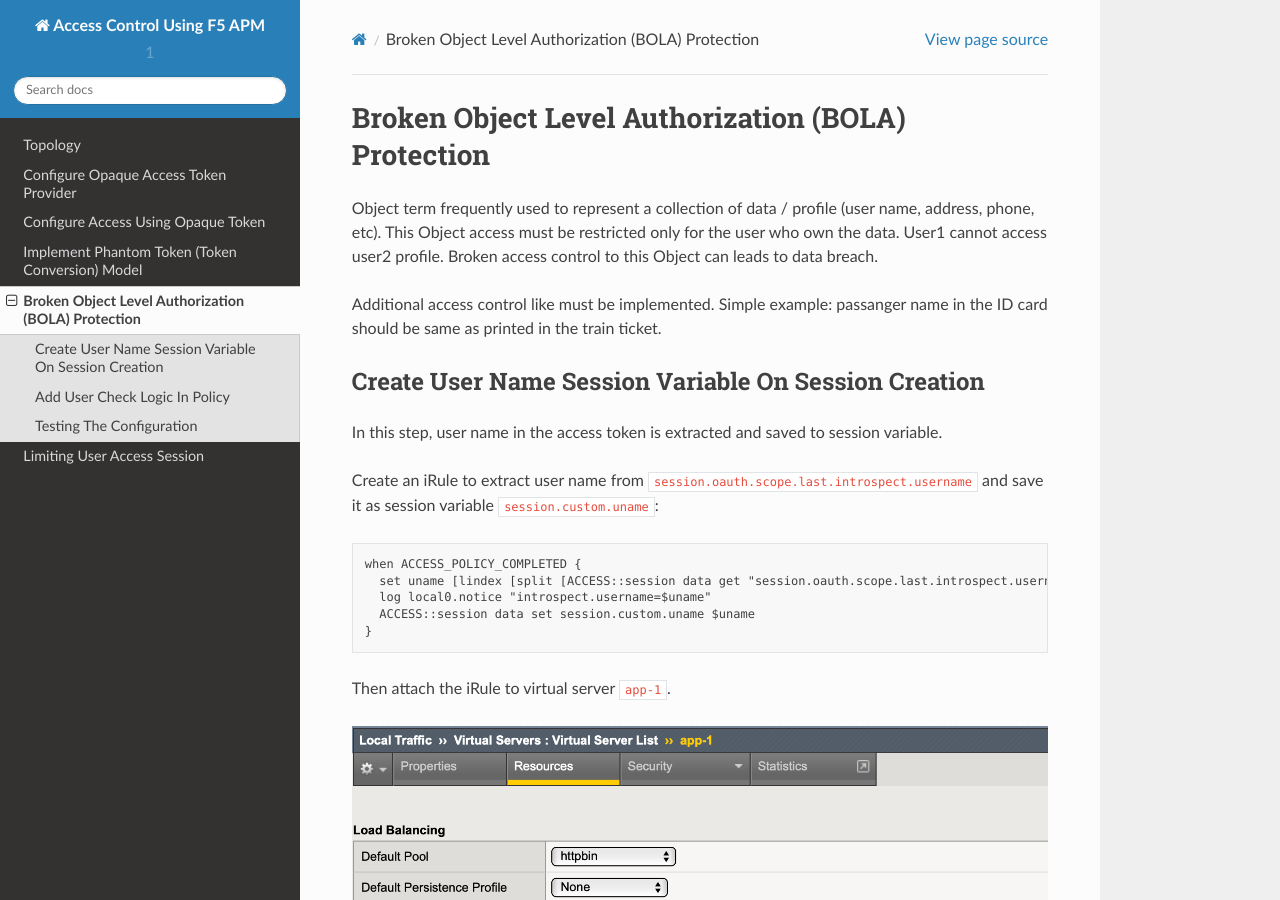
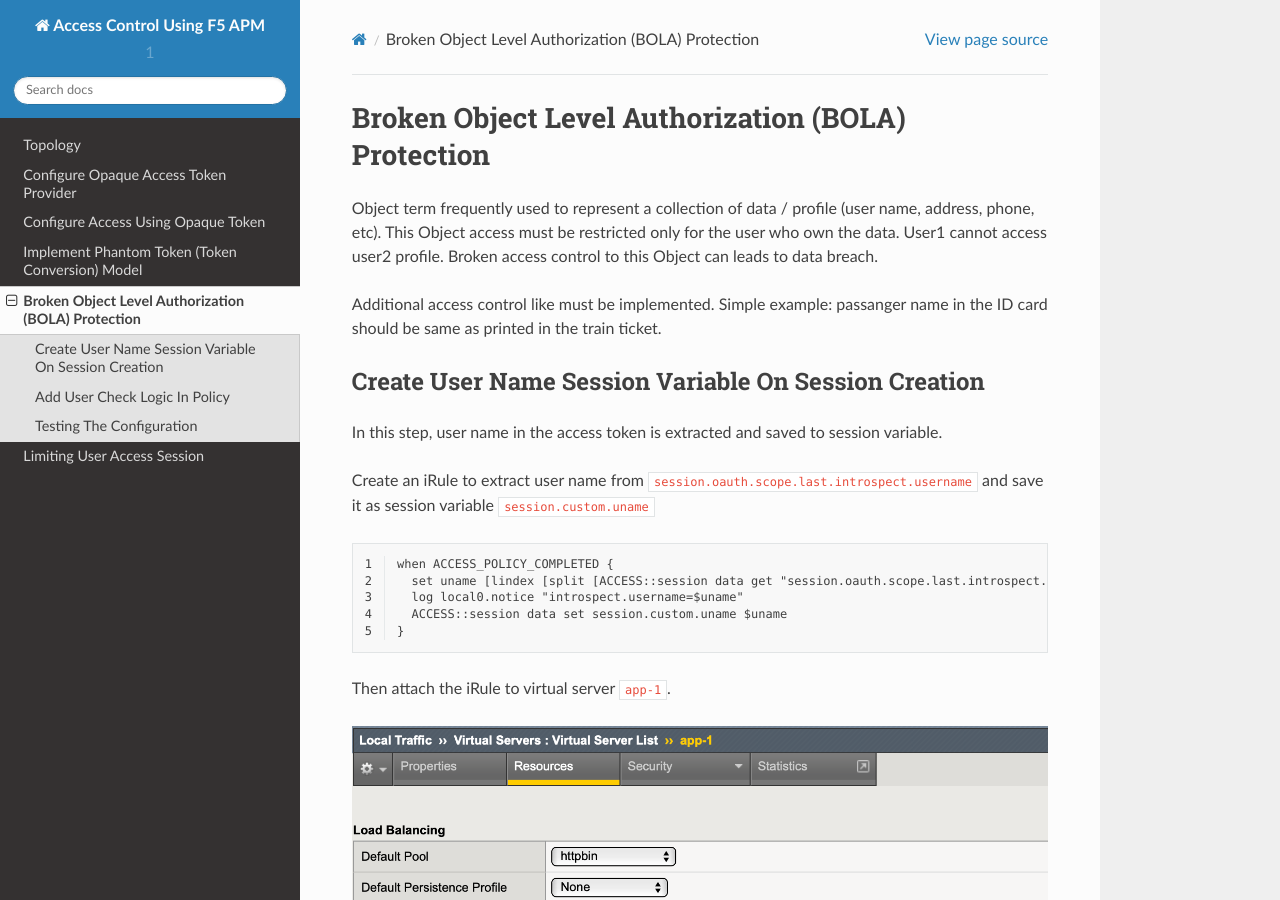
Before and after one commit to ardhynugroho/f5-oauth, a Sphinx documentation site: the page built from docs/source/bola.rst, in a window 1280 px wide and 900 px high. Built offline with Sphinx 7.4.7 and the Read the Docs theme 2.0.0, drawn with Linux system fonts in a browser that asks for light colours; part of the change alters nothing that is shown.

Commit message:
Update bola.rst

```diff
--- a/docs/source/bola.rst
+++ b/docs/source/bola.rst
@@ -13,7 +13,10 @@ Create User Name Session Variable On Session Creation
 
 In this step, user name in the access token is extracted and saved to session variable.
 
-Create an iRule to extract user name from ``session.oauth.scope.last.introspect.username`` and save it as session variable ``session.custom.uname``::
+Create an iRule to extract user name from ``session.oauth.scope.last.introspect.username`` and save it as session variable ``session.custom.uname``
+
+.. code-block::
+  :linenos:
 
   when ACCESS_POLICY_COMPLETED {
     set uname [lindex [split [ACCESS::session data get "session.oauth.scope.last.introspect.username"] "."] 1]
```
